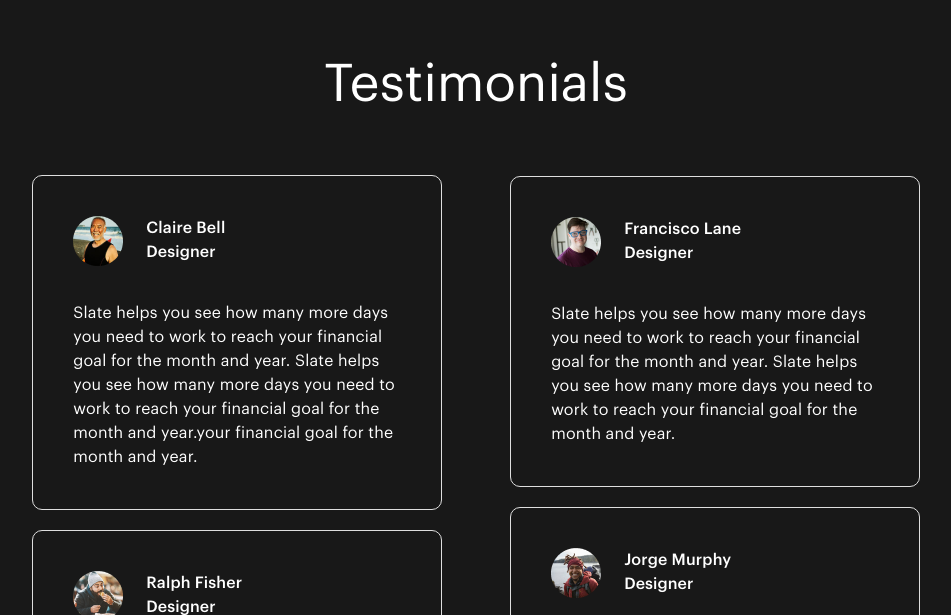
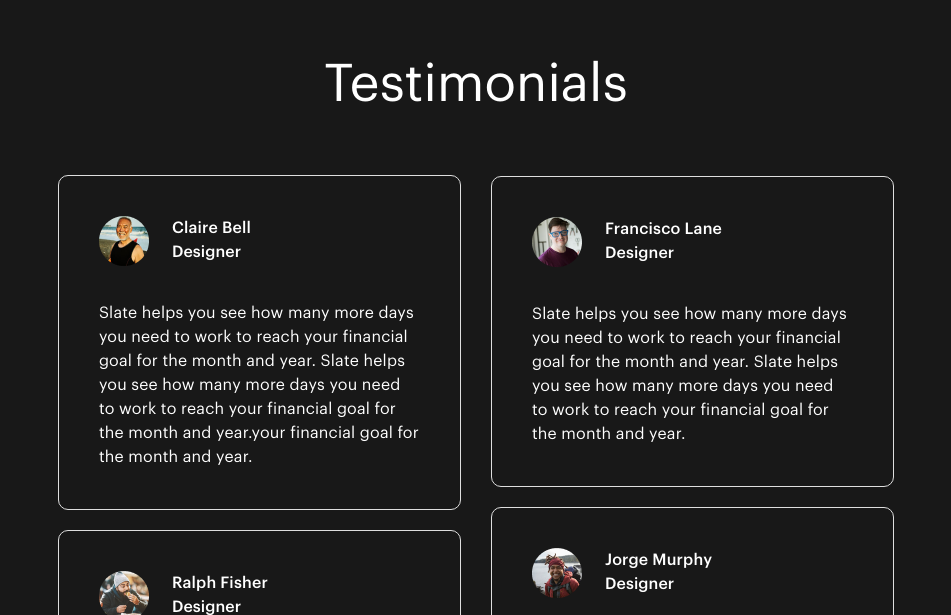
Before and after one commit to TheDa21crj/Landing-Page, a React (Create React App) app: page / in a window 1280 px wide. Shown: the part 5084-5699 px from the top of the page, without its empty margins (164-1115 px from the left). Built offline with nearby package versions, Linux system fonts and the light colour scheme.

Commit message:
Update Testimonials.css

```diff
--- a/src/Components/Css/Testimonials.css
+++ b/src/Components/Css/Testimonials.css
@@ -21,7 +21,7 @@
 }
 
 .TestimonialsCDivP {
-    width: 40%;
+    width: 45%;
     display: flex;
     flex-direction: column;
     justify-content: center;
@@ -88,5 +88,5 @@
 }
 
 .TestimonialsDiv {
-    width: 80%;
+    width: 70%;
 }
```
